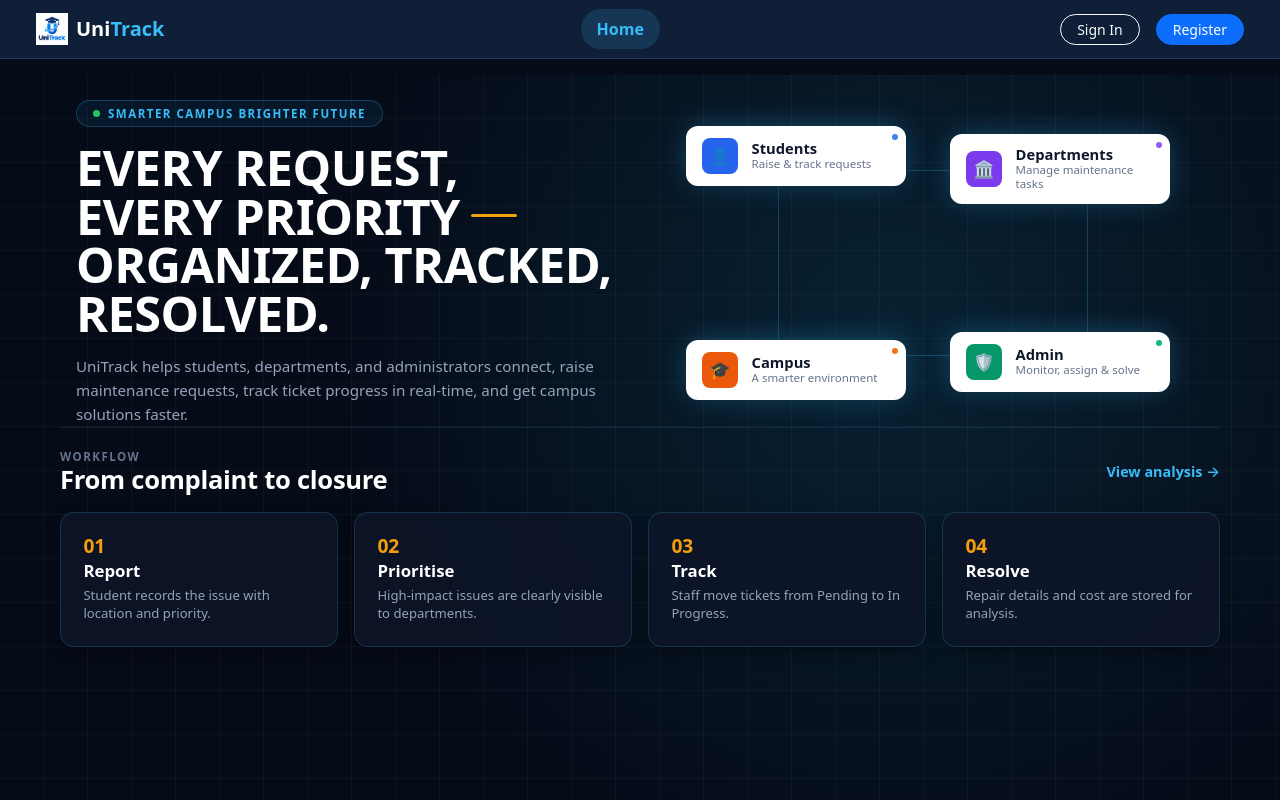
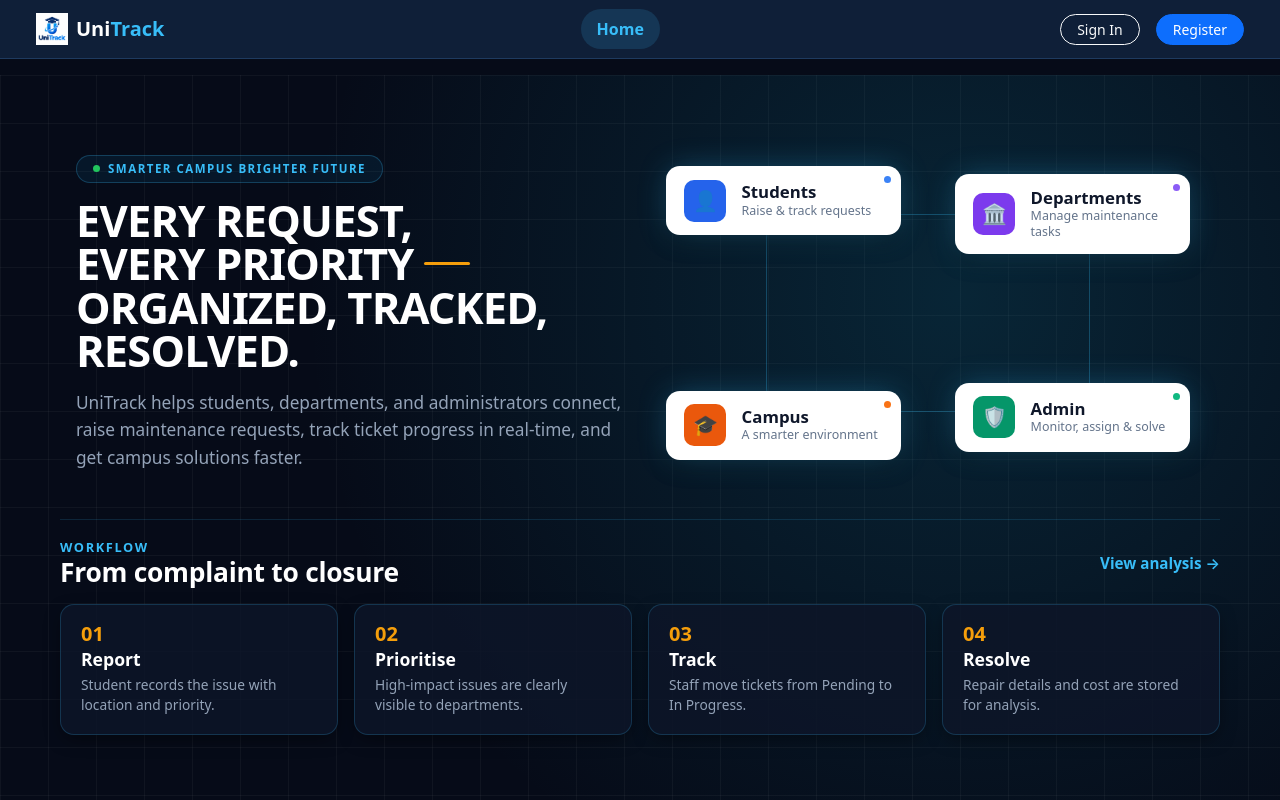
Before and after one commit to kumarsandela06-web/unitrack-campus, a Flask app: page / in a window 1280 px wide. Run offline with Flask 3, Linux system fonts and the light colour scheme; data comes from the database, SQL or seed files in the repository.

Commit message:
Update index.html

```diff
--- a/unitrack-campus/templates/index.html
+++ b/unitrack-campus/templates/index.html
@@ -135,50 +135,60 @@
     height: 100vh;
     margin: 0;
     padding: 0;
+    overflow: hidden !important;
     background-color: #060b18;
-    overflow-x: hidden;
+    color: #f8fafc;
   }
 
-  /* Make the container occupy the remaining viewport height cleanly */
+  /* Single-screen viewport shell */
   .homepage-single-page {
-    min-height: calc(100vh - 68px);
+    height: calc(100vh - 65px);
     display: flex;
     flex-direction: column;
     justify-content: space-between;
+    padding: 1.5rem 3rem 1.25rem 3rem;
     background-color: #060b18;
     background-image:
-      radial-gradient(circle at 70% 35%, rgba(14, 116, 144, 0.22) 0%, rgba(6, 11, 24, 0) 55%),
-      linear-gradient(to right, rgba(255, 255, 255, 0.035) 1px, transparent 1px),
-      linear-gradient(to bottom, rgba(255, 255, 255, 0.035) 1px, transparent 1px);
-    background-size: 100% 100%, 44px 44px, 44px 44px;
-    background-position: center, -1px -1px, -1px -1px;
-    padding-top: 1rem;
-    padding-bottom: 1.5rem;
+      radial-gradient(circle at 75% 30%, rgba(14, 116, 144, 0.25) 0%, rgba(6, 11, 24, 0) 60%),
+      linear-gradient(to right, rgba(255, 255, 255, 0.04) 1px, transparent 1px),
+      linear-gradient(to bottom, rgba(255, 255, 255, 0.04) 1px, transparent 1px);
+    background-size: 100% 100%, 48px 48px, 48px 48px;
+    box-sizing: border-box;
   }
 
   .max-layout-width {
-    max-width: 1400px;
+    max-width: 1440px;
+    margin: 0 auto;
     width: 100%;
+    height: 100%;
+    display: flex;
+    flex-direction: column;
+    justify-content: space-between;
   }
 
+  /* Hero Section Typography */
   .hero-headline {
-    font-size: clamp(2.1rem, 3.8vw, 3.2rem);
+    font-size: clamp(2.4rem, 3.4vw, 3.5rem);
     font-weight: 900;
-    letter-spacing: -0.5px;
-    line-height: 1.1;
+    line-height: 1.12;
+    letter-spacing: -0.02em;
+    color: #ffffff;
+    margin-bottom: 1.2rem;
   }
 
   .hero-subtext {
-    max-width: 540px;
-    font-size: 0.95rem;
+    font-size: 1.08rem;
     line-height: 1.6;
     color: #94a3b8 !important;
+    max-width: 560px;
   }
 
+  /* Portal Circuit Board & Cards */
   .chip-circuit-container {
-    height: 290px;
+    height: 310px;
     width: 100%;
-    max-width: 500px;
+    max-width: 540px;
+    position: relative;
   }
 
   .circuit-wire {
@@ -186,85 +196,84 @@
     top: 18%;
     bottom: 18%;
     left: 20%;
-    right: 18%;
-    border: 1px solid rgba(56, 189, 248, 0.24);
-    border-radius: 20px;
+    right: 20%;
+    border: 1.5px solid rgba(56, 189, 248, 0.28);
+    border-radius: 24px;
     pointer-events: none;
     z-index: 0;
   }
 
   .portal-chip {
     background: #ffffff;
-    border-radius: 12px;
-    padding: 0.75rem 1rem;
+    border-radius: 14px;
+    padding: 0.85rem 1.15rem;
     display: flex;
     align-items: center;
-    gap: 0.85rem;
-    width: 220px;
+    gap: 0.95rem;
+    width: 235px;
     position: relative;
-    box-shadow: 0 0 28px -2px rgba(56, 189, 248, 0.35), 0 8px 16px -3px rgba(0, 0, 0, 0.35);
+    box-shadow: 0 0 30px -4px rgba(56, 189, 248, 0.35), 0 10px 20px -3px rgba(0, 0, 0, 0.45);
     user-select: none;
   }
 
   .portal-icon {
-    width: 36px;
-    height: 36px;
-    border-radius: 8px;
+    width: 42px;
+    height: 42px;
+    border-radius: 10px;
     display: flex;
     align-items: center;
     justify-content: center;
-    color: #ffffff;
-    font-size: 1.05rem;
+    font-size: 1.25rem;
     flex-shrink: 0;
   }
 
   .portal-title {
-    font-size: 0.92rem;
-    font-weight: 700;
+    font-size: 1.05rem;
+    font-weight: 800;
     color: #0f172a;
-    line-height: 1.15;
+    line-height: 1.2;
   }
 
   .portal-desc {
-    font-size: 0.72rem;
+    font-size: 0.78rem;
     color: #64748b;
-    line-height: 1.25;
+    font-weight: 500;
+    line-height: 1.3;
   }
 
   .portal-dot {
     position: absolute;
-    top: 8px;
-    right: 8px;
-    width: 6px;
-    height: 6px;
+    top: 10px;
+    right: 10px;
+    width: 7px;
+    height: 7px;
     border-radius: 50%;
   }
 
+  /* Bottom Workflow Section */
   .workflow-bottom-section {
-    border-top: 1px solid rgba(56, 189, 248, 0.12);
-    padding-top: 1.25rem;
-    margin-top: auto;
+    border-top: 1px solid rgba(56, 189, 248, 0.15);
+    padding-top: 1.1rem;
   }
 
   .section-tag {
-    font-size: 0.72rem;
+    font-size: 0.8rem;
     font-weight: 800;
-    color: #64748b;
-    letter-spacing: 1.5px;
+    color: #38bdf8;
+    letter-spacing: 1.6px;
   }
 
   .section-heading {
-    font-size: 1.6rem;
+    font-size: 1.65rem;
     font-weight: 800;
     color: #ffffff;
-    letter-spacing: -0.3px;
+    letter-spacing: -0.01em;
   }
 
   .view-link {
     color: #38bdf8;
-    font-size: 0.9rem;
+    font-size: 0.95rem;
     font-weight: 600;
-    transition: color 0.2s ease;
   }
 
   .view-link:hover {
@@ -273,11 +282,11 @@
 
   .workflow-card {
     background: rgba(13, 22, 41, 0.85);
-    border: 1px solid rgba(56, 189, 248, 0.18);
+    border: 1px solid rgba(56, 189, 248, 0.2);
     border-radius: 14px;
-    padding: 1.25rem 1.4rem;
+    padding: 1.15rem 1.25rem;
     height: 100%;
-    min-height: 135px;
+    min-height: 120px;
     display: flex;
     flex-direction: column;
     justify-content: center;
@@ -287,11 +296,11 @@
 
   .workflow-card:hover {
     transform: translateY(-3px);
-    border-color: rgba(56, 189, 248, 0.4);
+    border-color: rgba(56, 189, 248, 0.45);
   }
 
   .step-num {
-    font-size: 1.2rem;
+    font-size: 1.25rem;
     font-weight: 800;
     color: #f59e0b;
     line-height: 1;
@@ -299,17 +308,17 @@
   }
 
   .step-title {
-    font-size: 1.05rem;
+    font-size: 1.1rem;
     font-weight: 700;
     color: #ffffff;
     margin-bottom: 0.3rem;
   }
 
   .step-desc {
-    font-size: 0.82rem;
+    font-size: 0.86rem;
     color: #94a3b8;
     margin-bottom: 0;
-    line-height: 1.4;
+    line-height: 1.45;
   }
 </style>
 {% endblock %}
```
